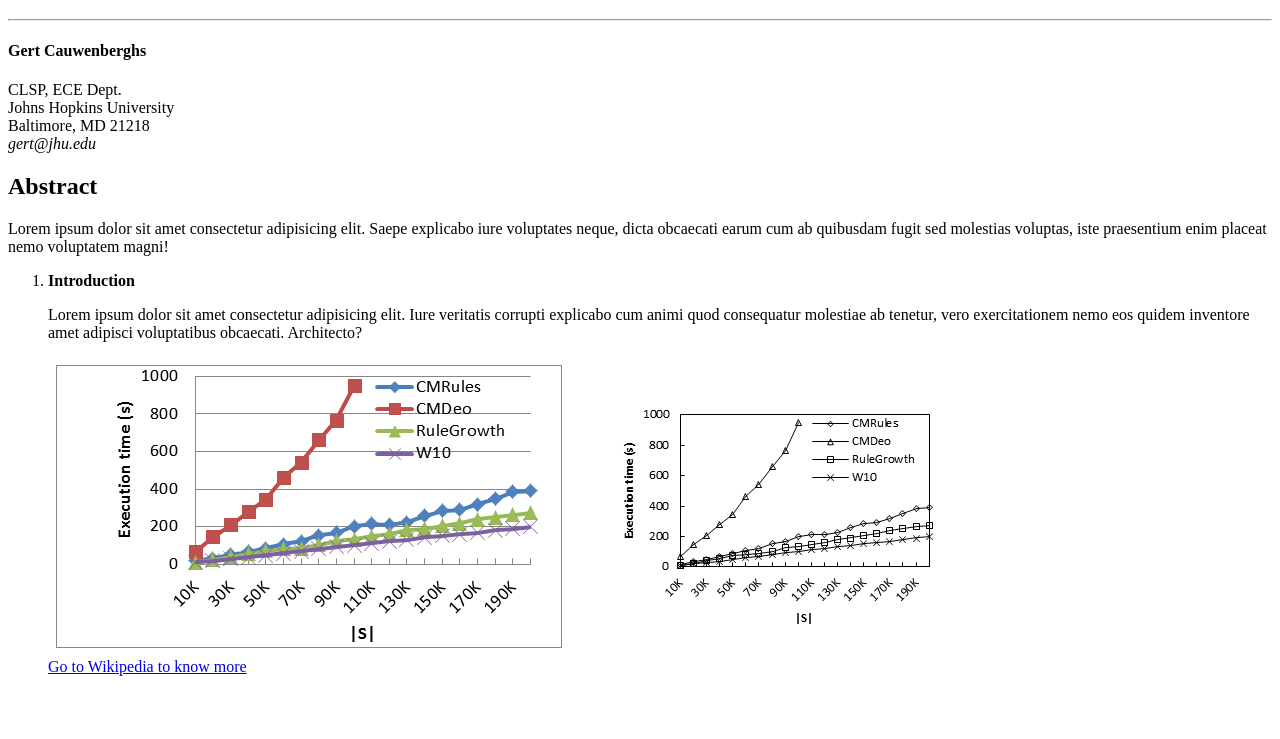
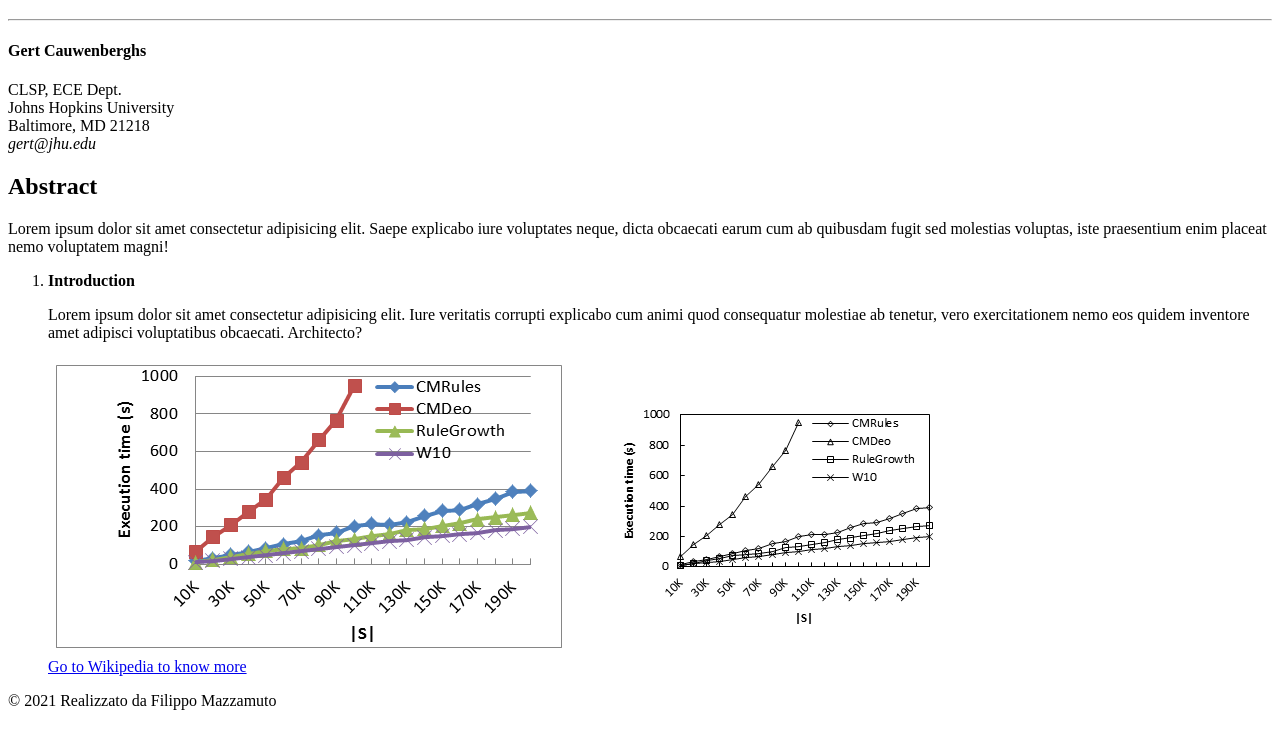
Before and after one commit to filippo1996/paper-scientifico, a plain HTML site: page index.html in a window 1280 px wide. Shown: the part 61-800 px from the top of the page. Drawn offline with Linux system fonts and the light colour scheme.

Commit message:
add element footer (fine progetto)

```diff
--- a/index.html
+++ b/index.html
@@ -46,7 +46,7 @@
 
     <!-- inizio footer -->
     <footer>
-
+        <p>&copy; 2021 Realizzato da Filippo Mazzamuto</p>
     </footer>
     <!-- fine del footer -->
 </body>
```
